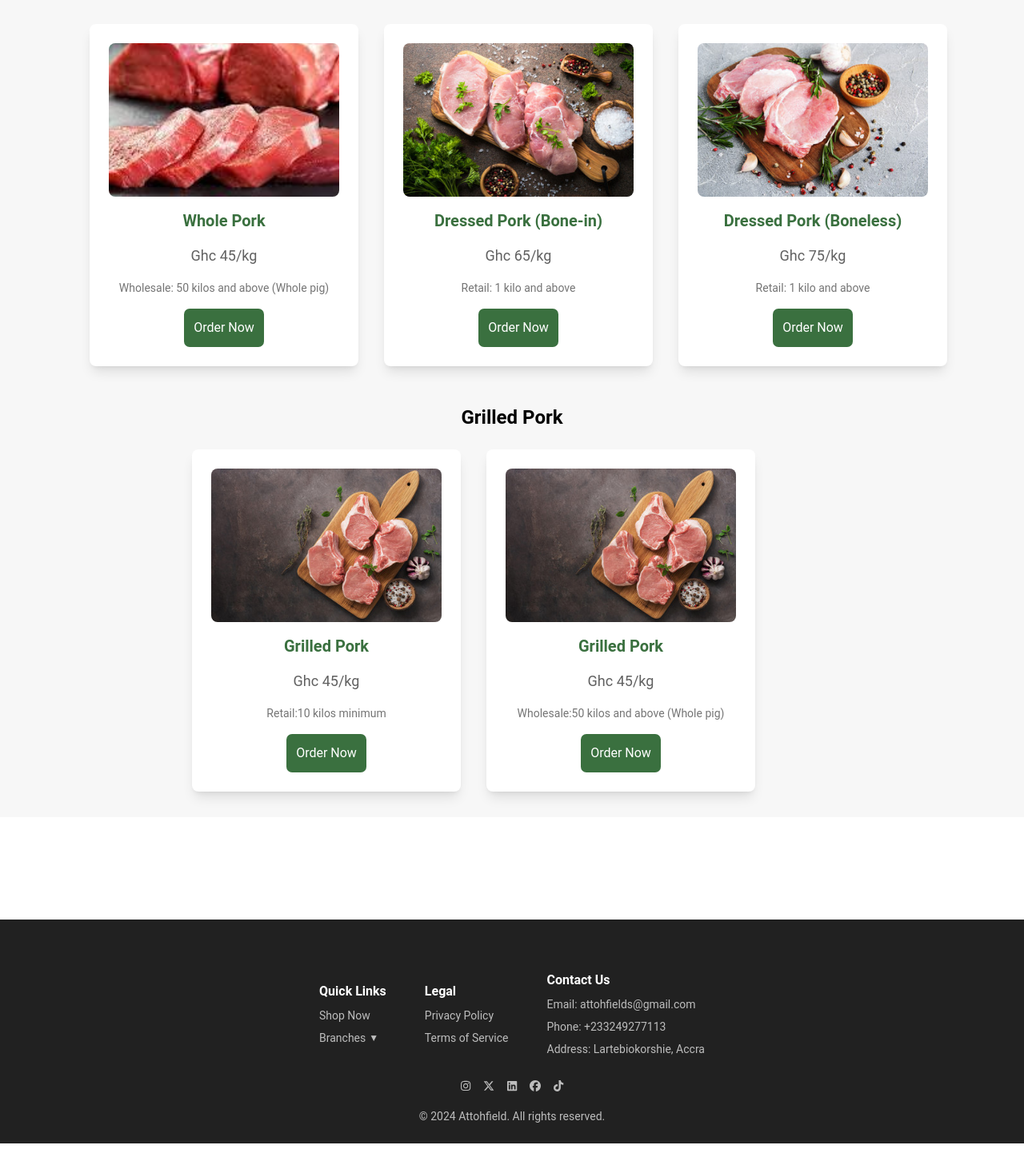
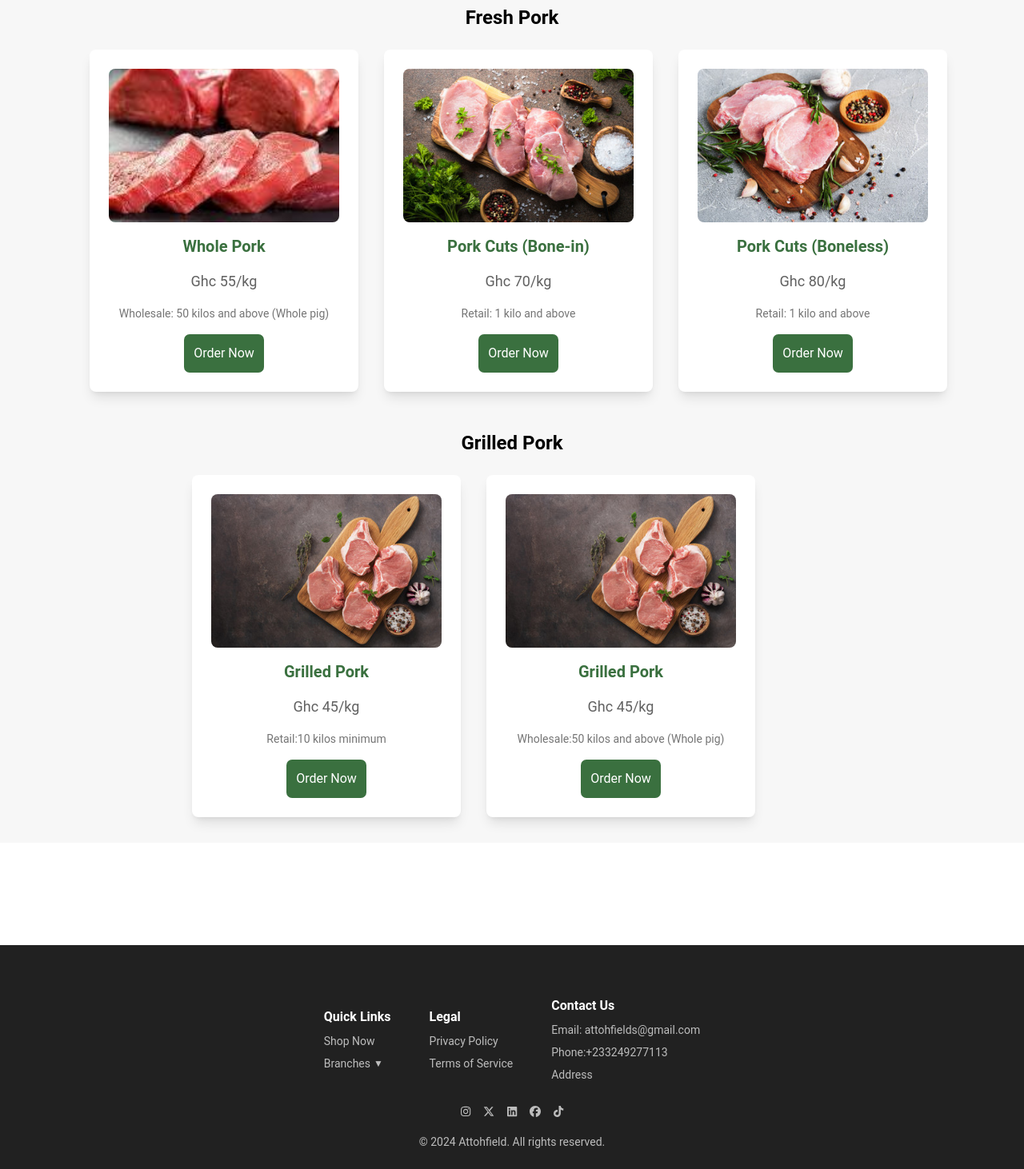
Before and after one commit to Leticiaattoh/attohField, a React (Vite) app: page / in a window 1280 px wide. Shown: the part 2001-3463 px from the top of the page at 80% size. Before the commit the page ends 3431 px from the top, so only its background shows below. Built offline with nearby package versions, Linux system fonts and the light colour scheme.

Commit message:
worked on footer and addresses link

```diff
--- a/src/components/Contact.jsx
+++ b/src/components/Contact.jsx
@@ -11,7 +11,6 @@ const Contact = () => {
         <div className="grid grid-cols-1 md:grid-cols-2 gap-8">
           {/* Contact Information */}
           <div className="flex flex-col space-y-4">
-
             <h4 className="text-3xl font-semibold">Get in Touch</h4>
             <p className="text-gray-600">
               We are here to help! Feel free to contact us via email or phone.
@@ -29,13 +28,29 @@ const Contact = () => {
             </div>
 
             {/* Phone Numbers */}
-            <div>
+            {/* <div>
               <h5 className="text-sm font-semibold">Phone</h5>
               <p className="text-gray-600">
                 <strong>Lartebiokorshie:</strong> +233249277113
               </p>
               <p className="text-gray-600">
                 <strong>Spintex:</strong> +233543344036
+              </p>
+            </div> */}
+
+            <div>
+              <h5 className="text-sm font-semibold">Phone</h5>
+              <p className="text-gray-600">
+                <strong>Lartebiokorshie:</strong>
+                <a href="tel:+233249277113" className="hover:underline">
+                  +233249277113
+                </a>
+              </p>
+              <p className="text-gray-600">
+                <strong>Spintex:</strong>
+                <a href="tel:+233543344036" className="hover:underline">
+                  +233543344036
+                </a>
               </p>
             </div>
 
--- a/src/components/Footer.jsx
+++ b/src/components/Footer.jsx
@@ -44,24 +44,29 @@ const Footer = () => {
                 isDropdownOpen ? "block" : "hidden"
               } group-hover:block`}
             >
-              <ul>
-                <li>
-                  <Link
-                    to=""
-                    className="block px-4 py-2 text-gray-400 hover:text-[#83CA13] text-sm"
-                  >
-                    Lartebiokorshie-+233548453002/ +233249277113
-                  </Link>
+              {/* <ul>
+                <li className="block px-4 py-2 text-gray-400 hover:text-[#83CA13] text-sm">
+                  Lartebiokorshie-+233548453002/ +233249277113
                 </li>
-                <li>
-                  <Link
-                    to=""
-                    className="block px-4 py-2 text-gray-400 hover:text-[#83CA13] text-sm"
-                  >
-                    Spintex-+233543344036
-                  </Link>
+                <li className="block px-4 py-2 text-gray-400 hover:text-[#83CA13] text-sm">
+                  Spintex-+233543344036
                 </li>
-              </ul>
+              </ul> */}
+
+              <div>
+                <p className="block px-4 py-2 text-gray-400 hover:text-[#83CA13] text-sm">
+                  <strong>Lartebiokorshie:</strong>
+                  <a href="tel:+233249277113" className="hover:underline">
+                    +233249277113
+                  </a>
+                </p>
+                <p className="block px-4 py-2 text-gray-400 hover:text-[#83CA13] text-sm">
+                  <strong>Spintex:</strong>
+                  <a href="tel:+233543344036" className="hover:underline">
+                    +233543344036
+                  </a>
+                </p>
+              </div>
             </div>
           </div>
         </div>
@@ -93,12 +98,21 @@ const Footer = () => {
           >
             Email: attohfields@gmail.com
           </a>
-          <p className="text-gray-400 hover:text-[#83CA13] text-sm">
+          {/* <p className="text-gray-400 hover:text-[#83CA13] text-sm">
             Phone: +233249277113
+          </p> */}
+          <p className=" text-gray-400 hover:text-[#83CA13] text-sm">
+            Phone:
+            <a href="tel:+233249277113" className="hover:underline">
+              +233249277113
+            </a>
           </p>
-          <p className="text-gray-400 hover:text-[#83CA13] text-sm">
-            Address: Lartebiokorshie, Accra
-          </p>
+
+          <Link to="/contact">
+            <p className="text-gray-400 hover:text-[#83CA13] text-sm">
+              Address
+            </p>
+          </Link>
         </div>
       </div>
 
--- a/src/components/Hero.jsx
+++ b/src/components/Hero.jsx
@@ -5,7 +5,6 @@ import pigfarm6 from "../assets/Images/pigfarm6.jpg";
 import { FaArrowAltCircleRight } from "react-icons/fa";
 import { Carousel } from "@material-tailwind/react";
 import { Link } from "react-router-dom";
-import welcomeImage from "../assets/Images/welcomeImage.jpg"
 
 const Hero = () => {
   return (
--- a/src/components/ShopNow.jsx
+++ b/src/components/ShopNow.jsx
@@ -10,23 +10,23 @@ const ShopNow = () => {
       id: 2,
       category: "Fresh Pork",
       name: "Whole Pork",
-      price: "Ghc 45/kg", // Wholesale price remains the same for Live Pork
+      price: "Ghc 55/kg", // Wholesale price remains the same for Live Pork
       wholesaleInfo: "Wholesale: 50 kilos and above (Whole pig)",
       image: pork3,
     },
     {
       id: 3,
       category: "Fresh Pork",
-      name: "Dressed Pork (Bone-in)",
-      price: "Ghc 65/kg", // Updated retail price
+      name: "Pork Cuts (Bone-in)",
+      price: "Ghc 70/kg", // Updated retail price
       retailInfo: "Retail: 1 kilo and above",
       image: pork4,
     },
     {
       id: 4,
       category: "Fresh Pork",
-      name: "Dressed Pork (Boneless)",
-      price: "Ghc 75/kg", // Updated retail price
+      name: "Pork Cuts (Boneless)",
+      price: "Ghc 80/kg", // Updated retail price
       retailInfo: "Retail: 1 kilo and above",
       image: pork5,
     },
@@ -50,7 +50,7 @@ const ShopNow = () => {
 
   return (
     <div className="w-full bg-[#f7f7f7] py-8 min-h-screen flex flex-col items-center">
-      <h2 className="text-3xl font-extrabold text-center mb-8">Shop Now</h2>
+      <h2 className="text-3xl font-extrabold text-center mt-8 mb-8">Shop Now</h2>
 
       {/* Fresh Pork Section */}
       <h3 className="text-2xl font-bold text-center mb-6">Fresh Pork</h3>
```
Also changed, not shown: src/assets/Images/welcome3.jpg (added), src/assets/pork2.jpg (renamed from src/assets/Images/pork2.jpg).
